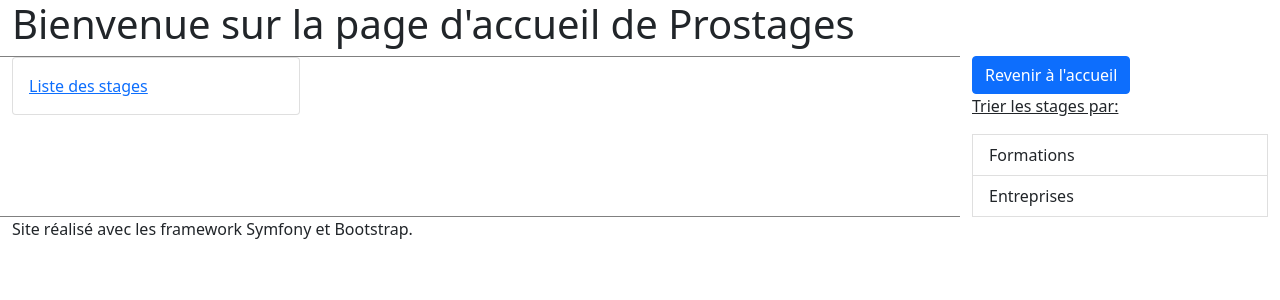
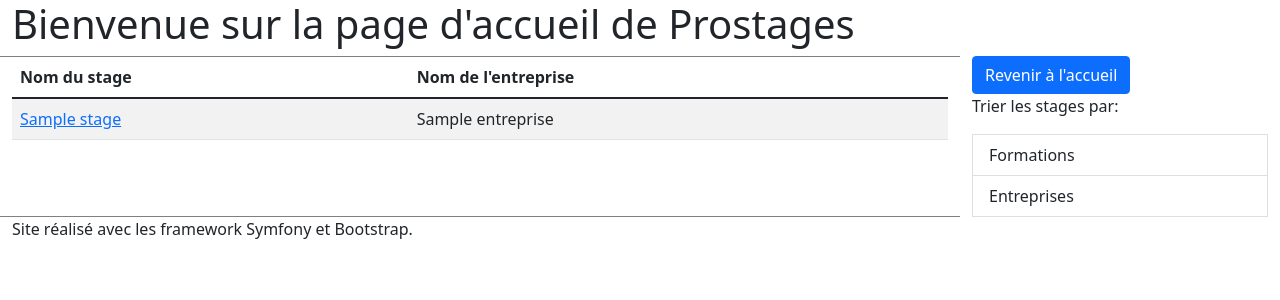
Before and after one commit to Clemmos/DUT, a Symfony app: template templates/prostages/index.html.twig in a window 1280 px wide. Shown: the top 300 px of the page. Run offline with Twig, Linux system fonts and the light colour scheme; the template is opened without the code that fills it: most values are stand-ins (such as "Sample title", 1, 10 or a date in 2020); some libraries are stand-ins or nearby versions.

Commit message:
correction de la page d'accueil: liste des stages directement

```diff
--- a/templates/base.html.twig
+++ b/templates/base.html.twig
@@ -10,6 +10,7 @@
             <link href="{{asset('/css/bootstrap.min.css')}}" rel="stylesheet">
         {% endblock %}
     </head>
+
     <body>
         <div class="container-fluid">
             <div class="row">
@@ -29,16 +30,19 @@
                     <!-- BLOC ASIDE -->
                     {% block aside %}
                     <a class="btn btn-primary" href="/" role="button">Revenir à l'accueil</a>
-                    <p> <u>Trier les stages par:</u> </p>
+                    <p> Trier les stages par: </p>
 
                         <a href = "{{path('prostages_formations')}}" class="list-group-item list-group-item-action"> Formations </a>
                         <a href = "{{path('prostages_entreprises')}}" class="list-group-item list-group-item-action"> Entreprises</a>
+
                     {% endblock %}
                 </div>
             </div>
+
             <!-- BLOC PIED DE PAGE -->
         {% block footer %}
         <p>Site réalisé avec les framework Symfony et Bootstrap.</p>
+
         {% endblock %}
         </div>
 
--- a/templates/prostages/index.html.twig
+++ b/templates/prostages/index.html.twig
@@ -3,9 +3,25 @@
 <h1> Bienvenue sur la page d'accueil de Prostages </h1>
 {% endblock %}
 {% block contenu %}
-    <div class="card" style="width: 18rem;">
-        <div class="card-body">
-            <p class="card-text"><a href = "{{path('prostages_stages')}}"> Liste des stages </a></p>
-        </div>
-    </div>
+
+    {# affichage de tous les stages disponible #}
+    <table class="table table-striped">
+    <thead>
+        <tr>
+        <th scope="col">Nom du stage</th>
+        <th scope="col">Nom de l'entreprise</th>
+        </tr>
+    </thead>
+    <tbody>
+    {% for stage in stages %}
+        <tr>
+            <td><a href="/stages/{{stage.id}}">{{stage.titre}} </a></td>
+            <td>{{stage.getEntreprise.nom}}</td>
+        </tr>
+
+    {% else %}
+        <p> Aucun stage n'est actuellement proposé, revenez plus tard. </p>
+    {% endfor %}
+     </tbody>
+    </table>
 {% endblock %}
```
Also changed, not shown: src/Controller/ProstagesController.php (+3 -12 lines).
